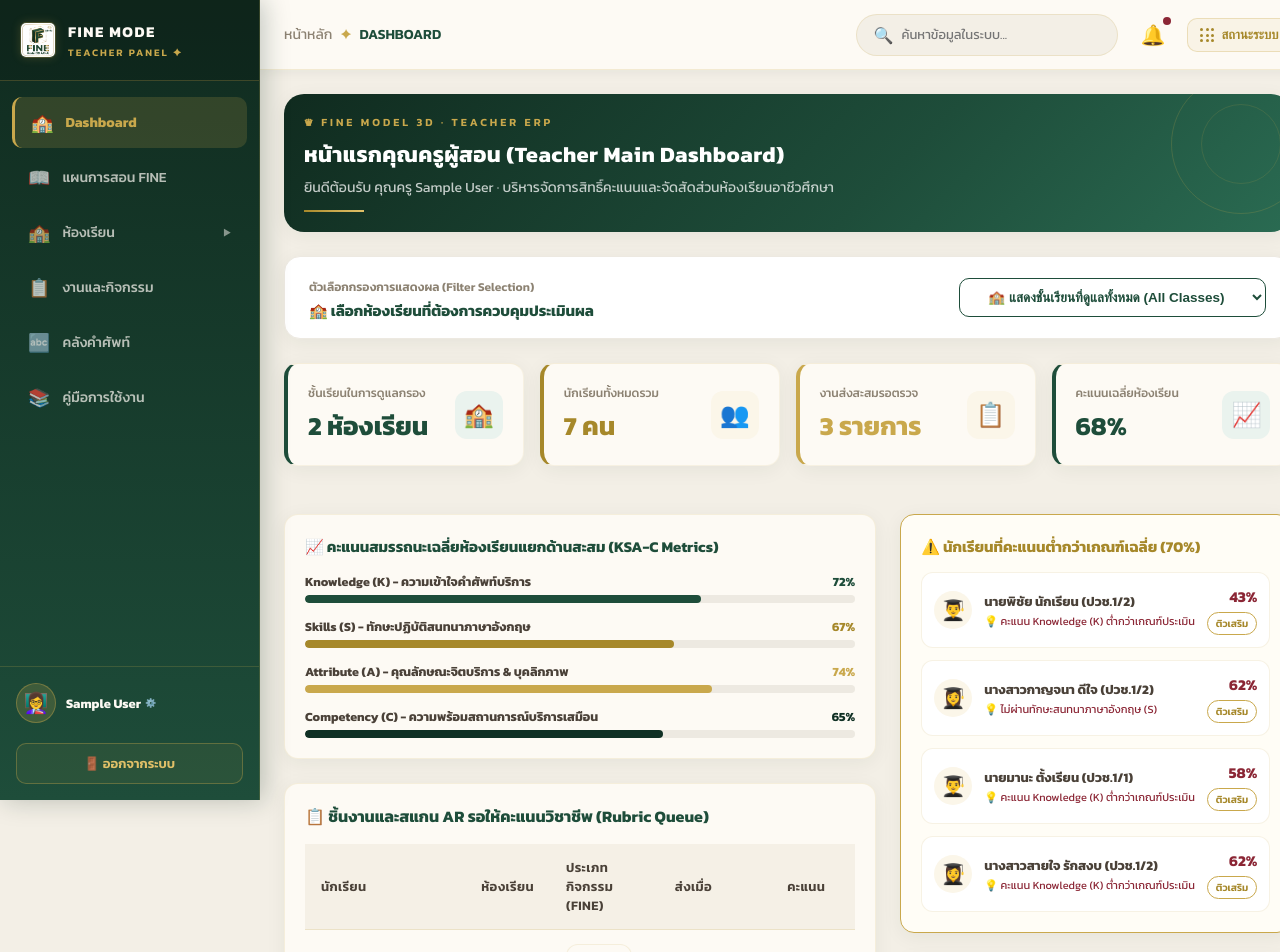
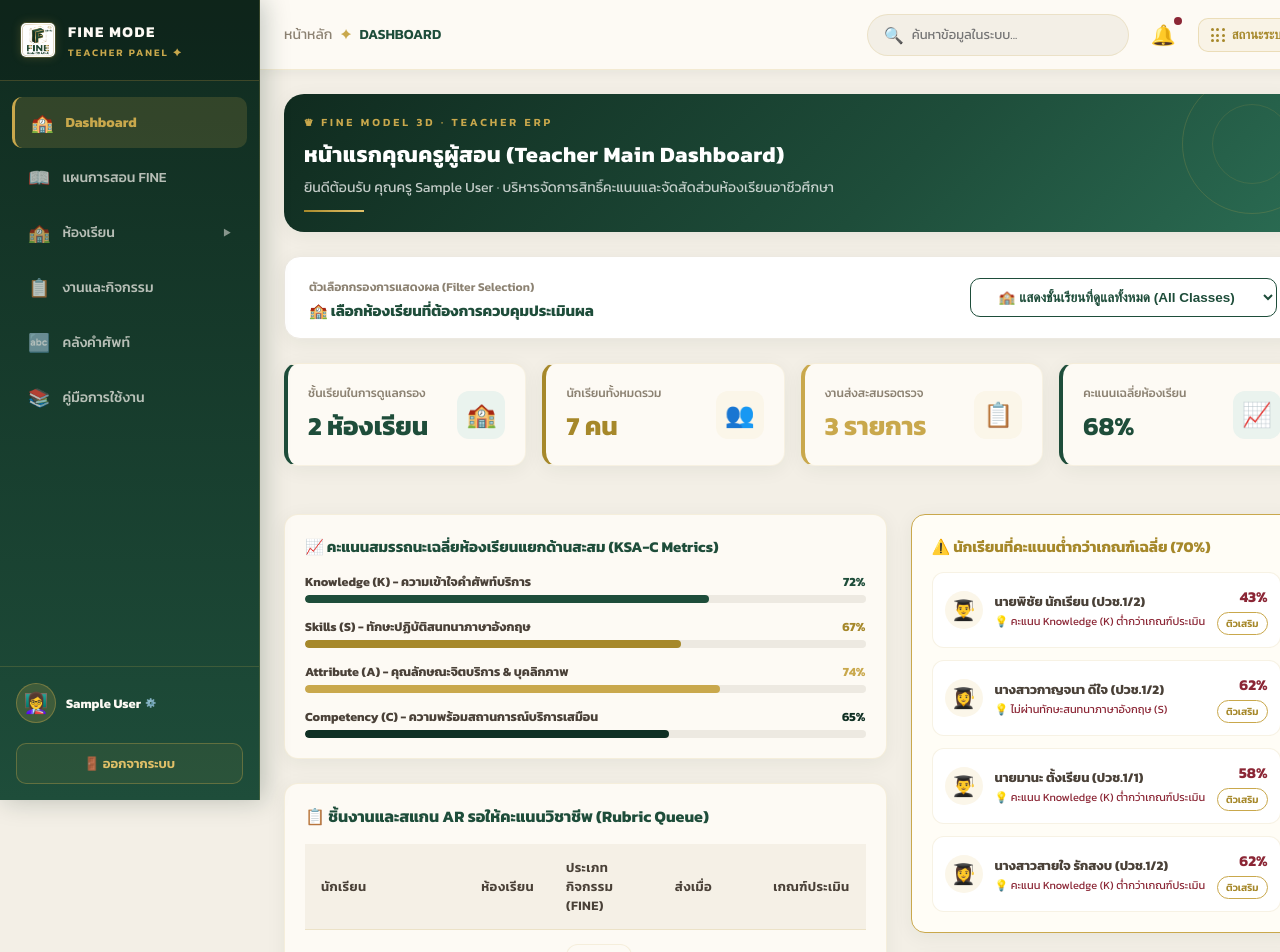
Before and after one commit to JSDevelops/krupim-model, a Next.js app in the folder frontend/: page /teacher/dashboard in a window 1280 px wide. Shown: the top 952 px of the page. Built offline with nearby package versions, Linux system fonts and the light colour scheme; sample sign-in values are in the browser's storage.

Commit message:
Update Teacher Dashboard pending grading queue table header to เกณฑ์ประเมิน

```diff
--- a/frontend/src/app/teacher/dashboard/page.tsx
+++ b/frontend/src/app/teacher/dashboard/page.tsx
@@ -384,7 +384,7 @@ export default function TeacherDashboard() {
                       <th style={{ whiteSpace: 'nowrap' }}>ห้องเรียน</th>
                       <th>ประเภทกิจกรรม (FINE)</th>
                       <th style={{ whiteSpace: 'nowrap' }}>ส่งเมื่อ</th>
-                      <th style={{ textAlign: 'center', whiteSpace: 'nowrap' }}>คะแนน</th>
+                      <th style={{ textAlign: 'center', whiteSpace: 'nowrap' }}>เกณฑ์ประเมิน</th>
                     </tr>
                   </thead>
                   <tbody>
```
